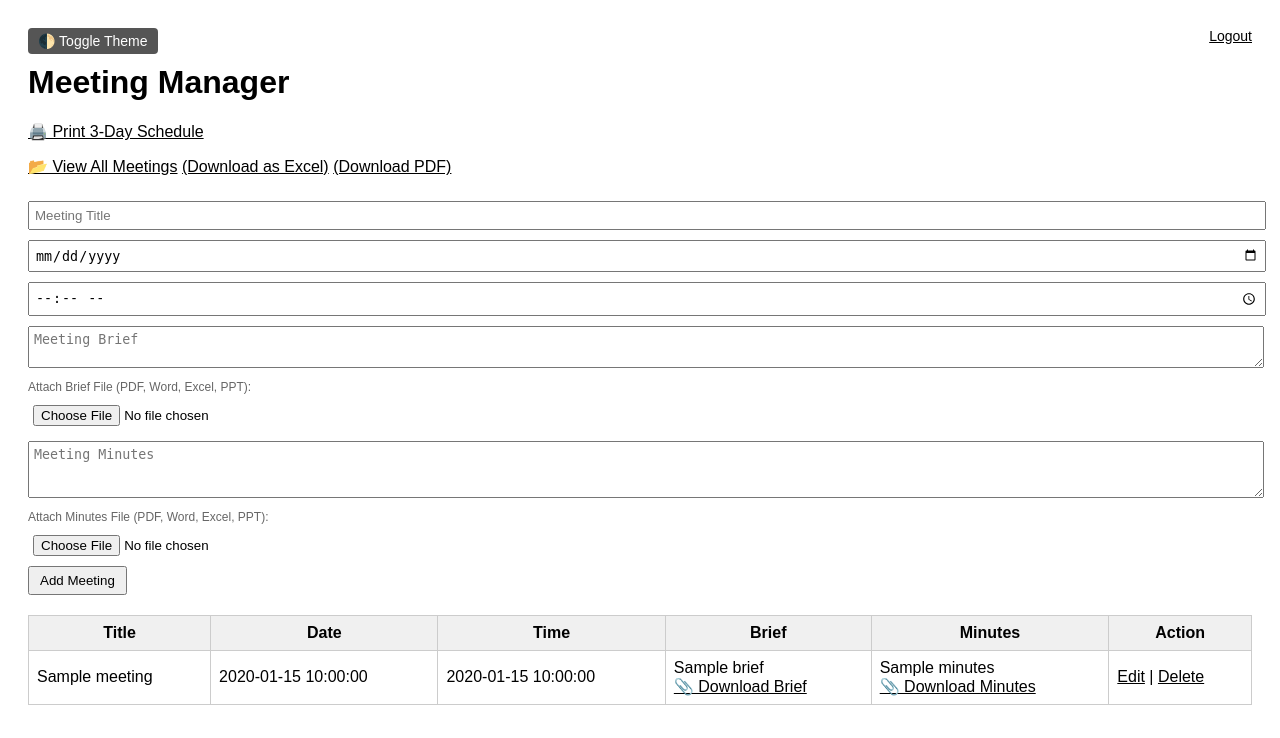
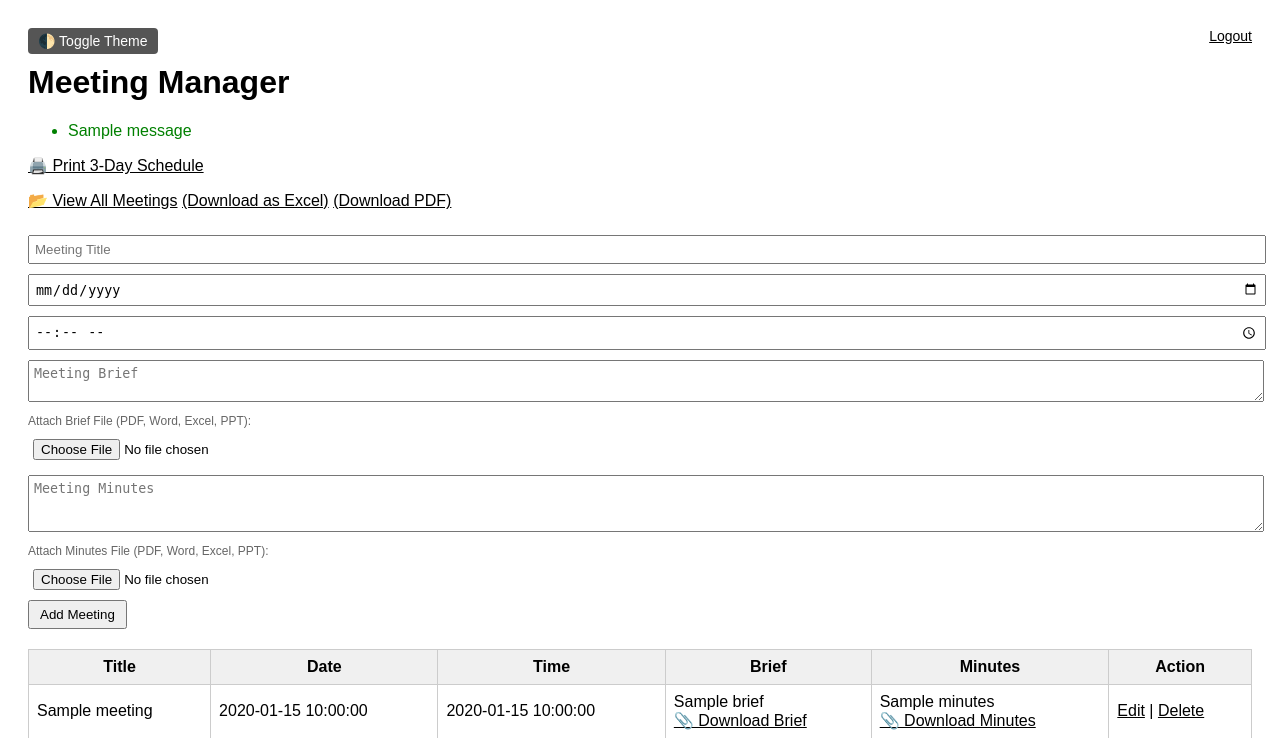
Before and after one commit to thisisonlyforspams/meeting, a Flask app: template templates/index.html in a window 1280 px wide. Shown: the top 738 px of the page. Run offline with Flask 3, Linux system fonts and the light colour scheme; the template is opened without the code that fills it: most values are stand-ins (such as "Sample title", 1, 10 or a date in 2020); one stand-in notice (Sample message) is shown.

Commit message:
Update index.html

```diff
--- a/templates/index.html
+++ b/templates/index.html
@@ -125,7 +125,15 @@
     <a href="/logout" class="logout">Logout</a>
 
     <h1 style="clear: both;">Meeting Manager</h1>
-
+    {% with messages = get_flashed_messages(with_categories=true) %}
+        {% if messages %}
+            <ul>
+                {% for category, message in messages %}
+                    <li style="color: {{ 'green' if category == 'success' else 'red' }}">{{ message }}</li>
+                {% endfor %}
+            </ul>
+        {% endif %}
+    {% endwith %}
     <p><a href="/print">🖨️ Print 3-Day Schedule</a></p>
     <p>
         <a href="/view">📂 View All Meetings</a>
```
